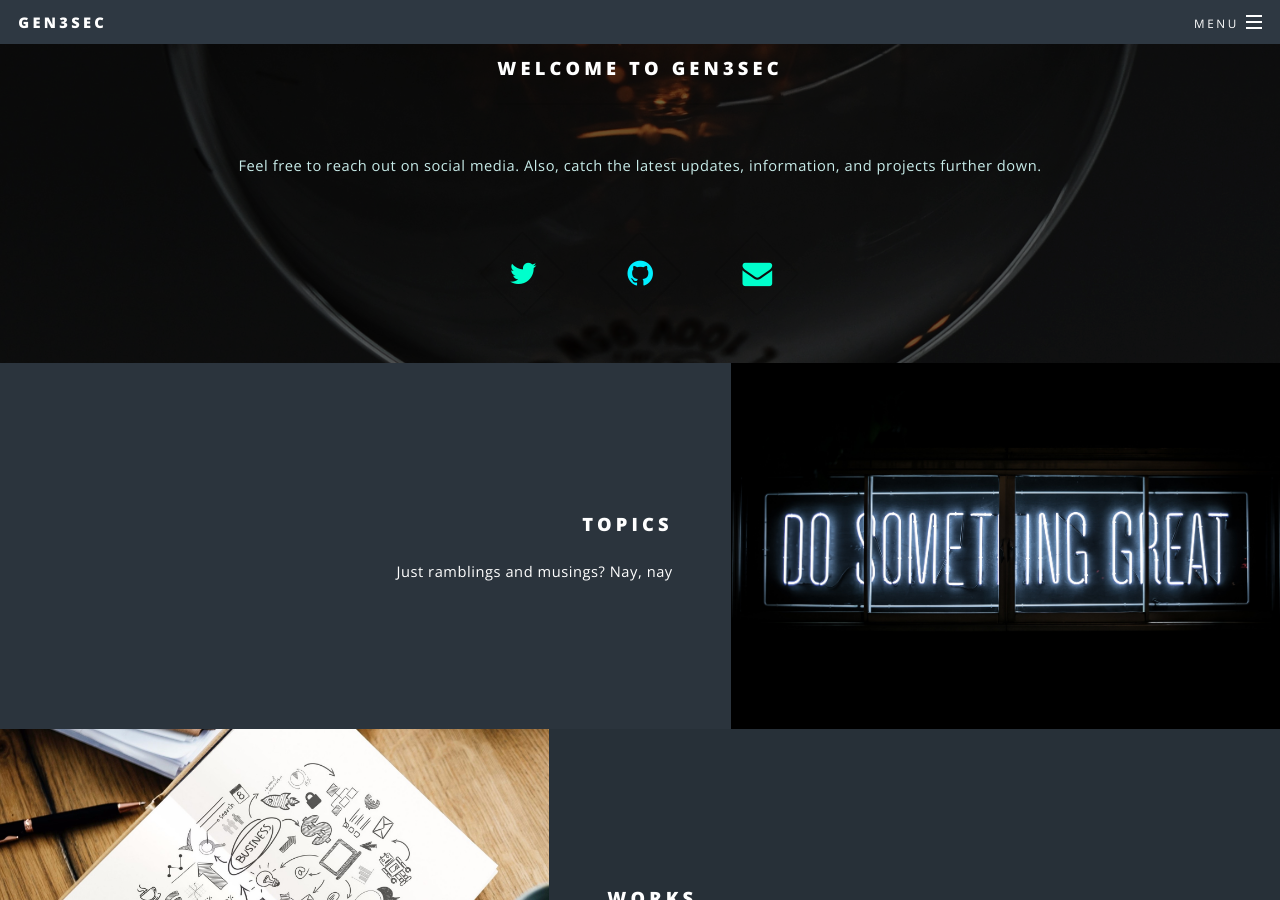
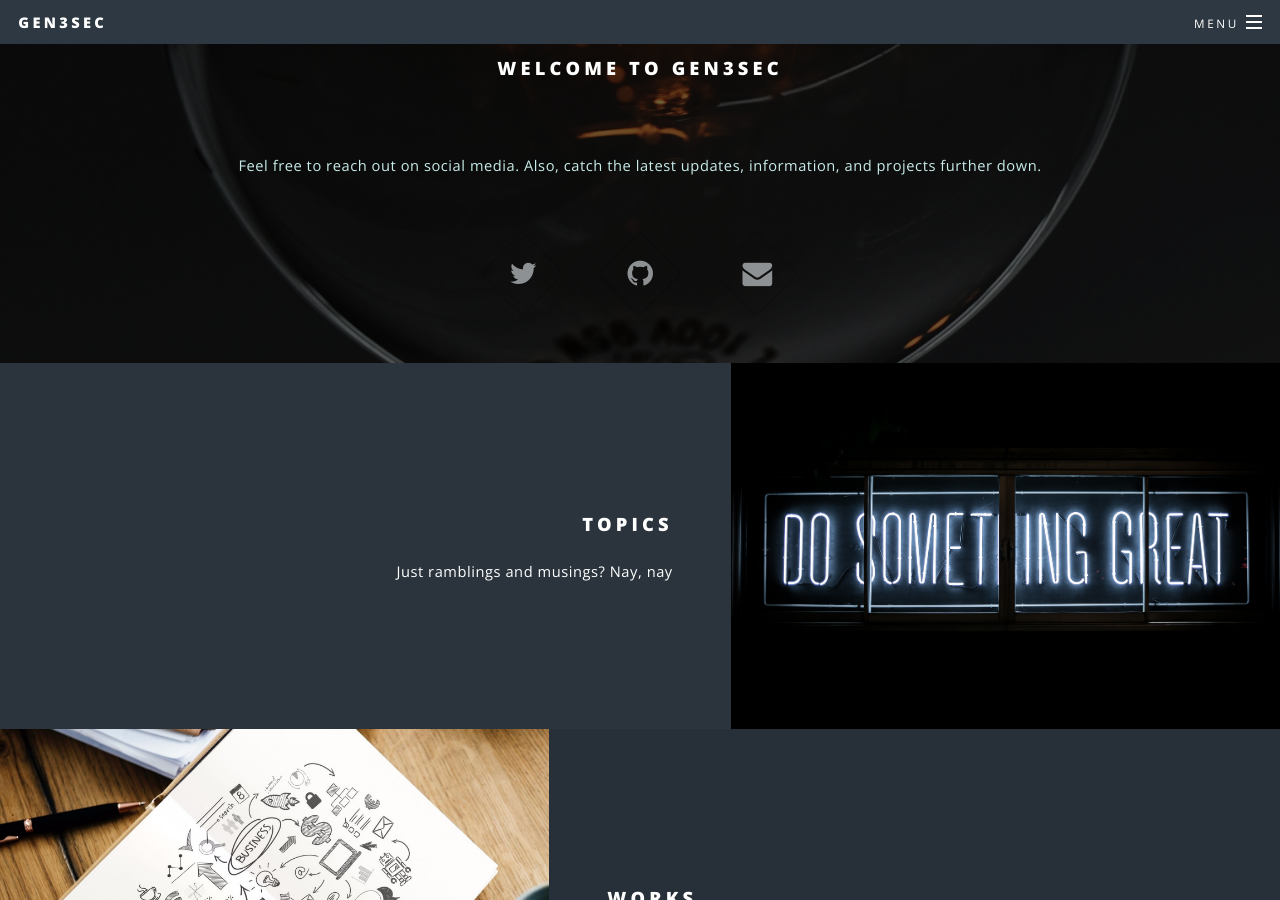
Before and after one commit to Gen3Sec/gen3sec.github.io, a Jekyll site: the page built from index.md, in a window 1280 px wide and 900 px high, scrolled down 912 px. Built offline with Jekyll 4.4.1, drawn with Linux system fonts in a browser that asks for light colours.

Commit message:
changing icon background

```diff
--- a/_sass/libs/_vars.scss
+++ b/_sass/libs/_vars.scss
@@ -100,7 +100,7 @@
 		),
 
 		accent2: (
-			bg:				#00ffcc,
+			bg:				#8e9193,
 			fg-bold:		#ffffff,
 			fg:				mix(#00ffcc, #ffffff, 25%),
 			fg-light:		mix(#00ffcc, #ffffff, 40%),
@@ -111,7 +111,7 @@
 		),
 
 		accent3: (
-			bg:				#00f0ff,
+			bg:				#8e9193,
 			fg-bold:		#ffffff,
 			fg:				mix(#00f0ff, #ffffff, 25%),
 			fg-light:		mix(#00f0ff, #ffffff, 40%),
```
